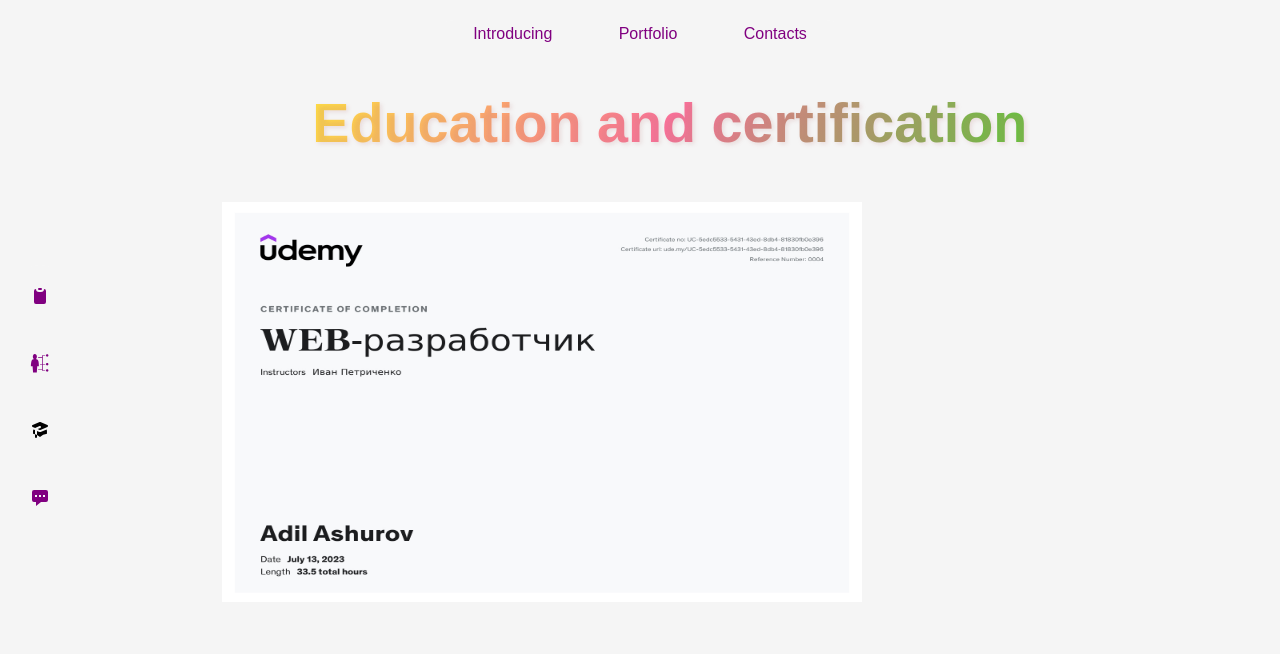
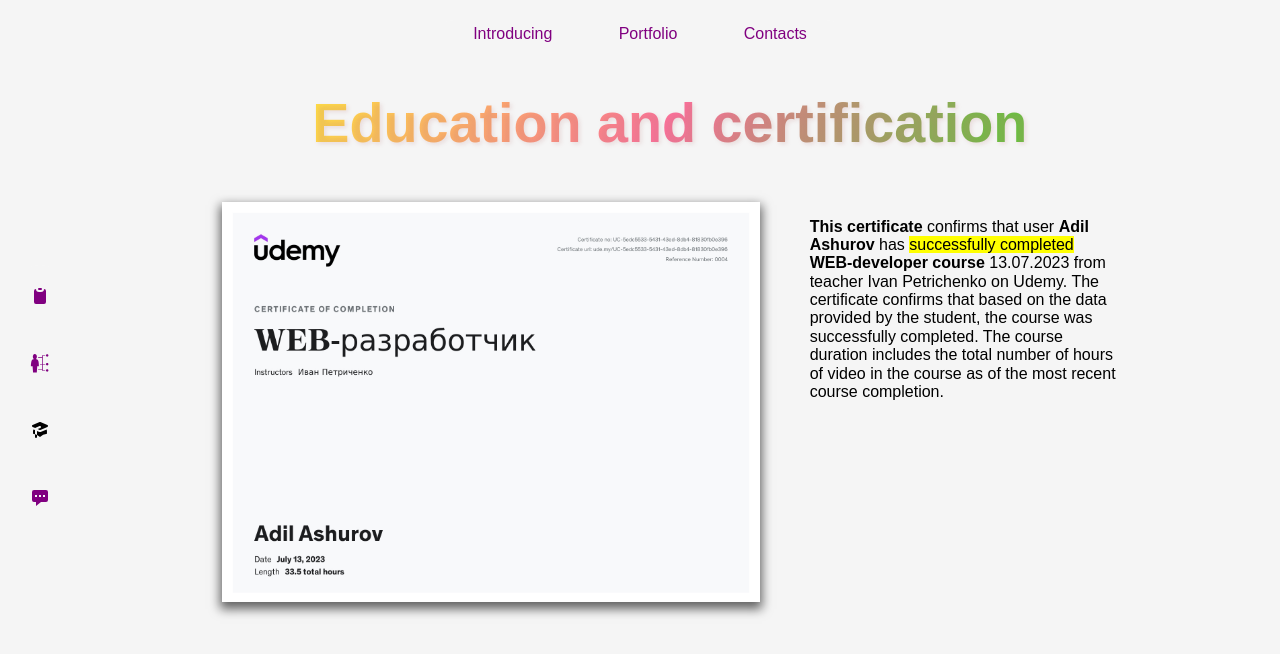
Before and after one commit to adilek96/my-portfolio, a React (Create React App) app: page /education in a window 1280 px wide. Shown: the top 654 px of the page. Built offline with nearby package versions, Linux system fonts and the light colour scheme.

Commit message:
some changes

```diff
--- a/src/ContentEdu.js
+++ b/src/ContentEdu.js
@@ -24,6 +24,16 @@
       <div className="edu_wrapper">
         <div className="edu_wrapper-content">
           <img src="../img/sertificat-web.jpeg" />
+          <p>
+            <strong>This certificate </strong> confirms that user{" "}
+            <strong>Adil Ashurov </strong>
+            has <mark>successfully completed</mark>{" "}
+            <strong>WEB-developer course</strong> 13.07.2023 from teacher Ivan
+            Petrichenko on Udemy. The certificate confirms that based on the
+            data provided by the student, the course was successfully completed.
+            The course duration includes the total number of hours of video in
+            the course as of the most recent course completion.
+          </p>
         </div>
       </div>
     </motion.div>
--- a/src/index.css
+++ b/src/index.css
@@ -565,9 +565,15 @@
 .footer {
   display: none;
 }
+.edu_wrapper-content {
+  display: flex;
+  justify-content: center;
+  gap: 50px;
+}
 .edu_wrapper-content img{
   width: 50vw;
   height: 50vh;
+  box-shadow: 0px 5px 10px 2px rgba(0, 0, 0, 0.6) ;
 }
 
 
```
